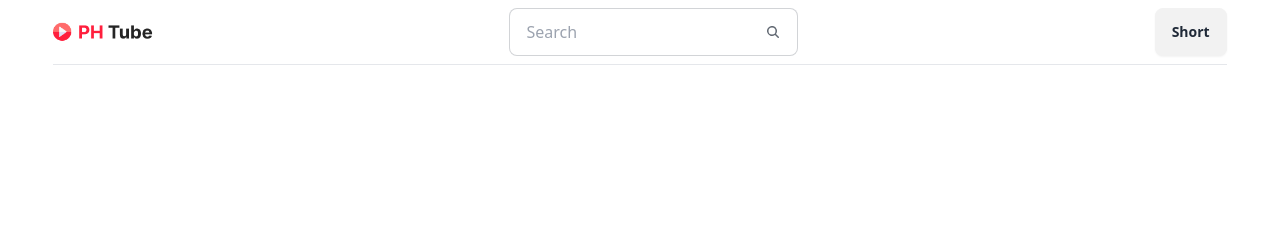
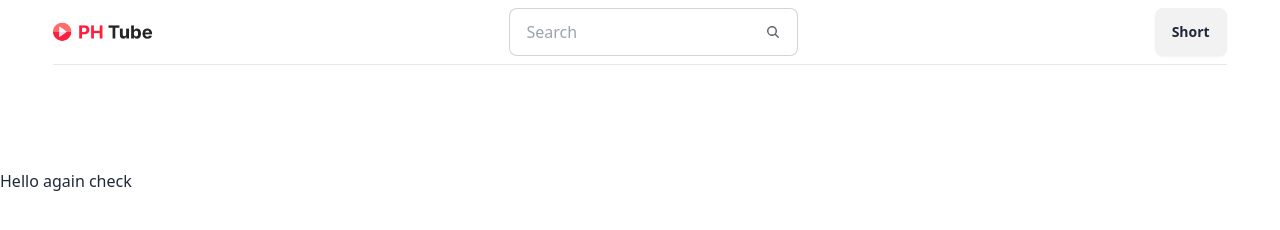
Before and after one commit to kanondev/tube-project, a plain HTML site: page index.html in a window 1280 px wide. Drawn offline with nearby package versions, Linux system fonts and the light colour scheme; no server answers.

Commit message:
second change

```diff
--- a/index.html
+++ b/index.html
@@ -52,6 +52,8 @@
       ></section>
     </main>
 
+    <h2>Hello again check</h2>
+
     <script src="screpts/video.js"></script>
   </body>
 </html>
```
